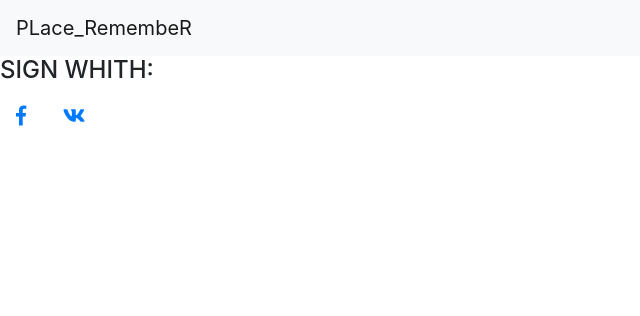
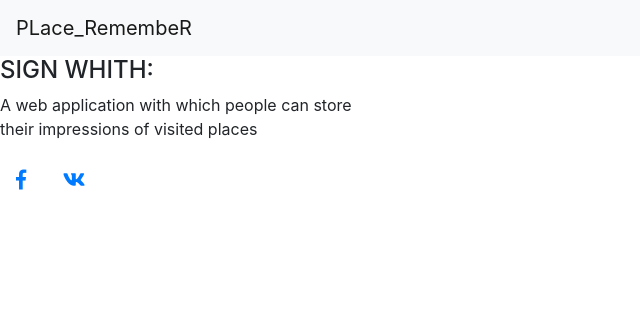
Before and after one commit to Shohmasud/places_remember, a Django app: page /login/users/ in a window 1280 px wide. Shown: the top 316 px of the page, without its empty margins (0-640 px from the left). Run offline with Django 4.2, Linux system fonts and the light colour scheme; some libraries are stand-ins or nearby versions.

Commit message:
Change the description of the site text </p>

```diff
--- a/travels_notebook/templates/travels_notebook/html/login.html
+++ b/travels_notebook/templates/travels_notebook/html/login.html
@@ -2,6 +2,7 @@
 {% load socialaccount %}
 {% block content %}
     <div class="div_login_facebook_vk"><h4 class="h4_sign">SIGN WHITH:</h4></div>
+    <p class="desc_login">A web application with which people can store <br>their impressions of visited places</p>
     <div class="div_social">
         <a href="{% provider_login_url 'facebook' method='js_sdk' %}"
            class="btn-floating btn-lg btn-fb"
```
